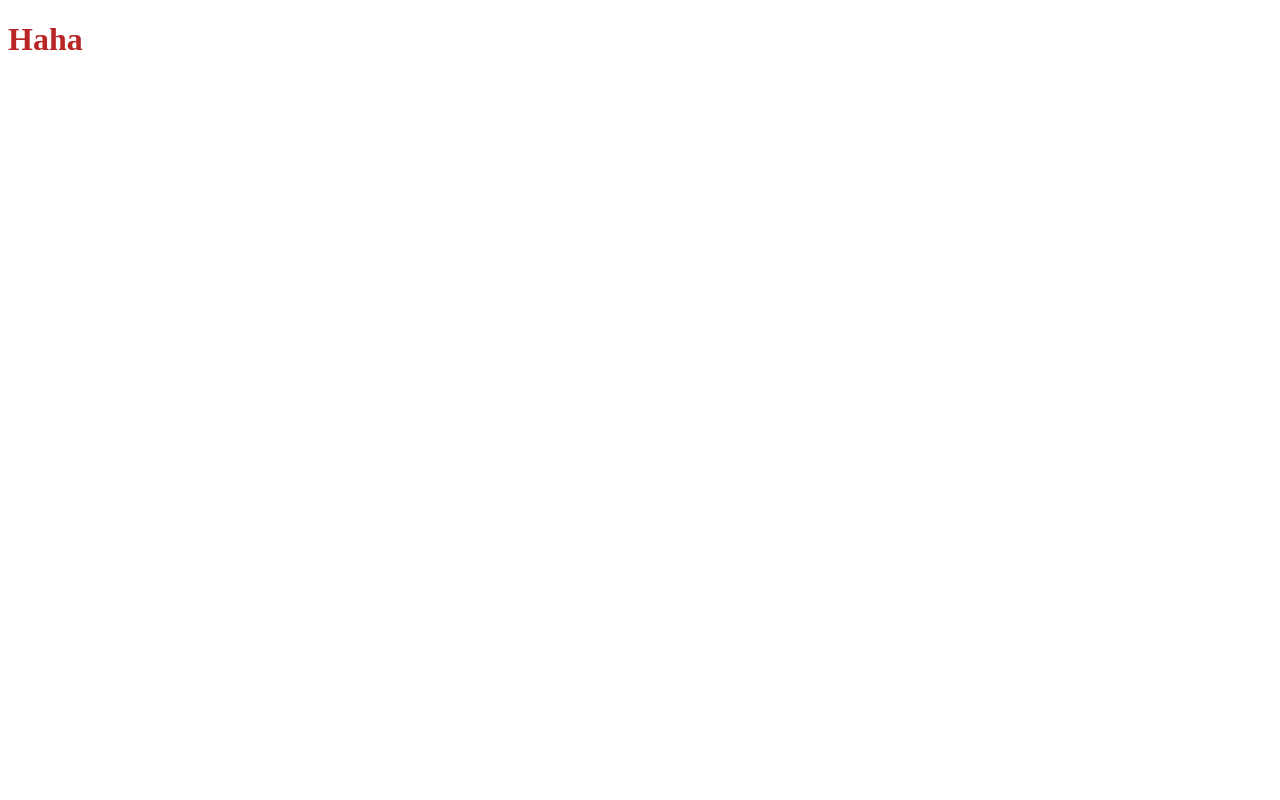
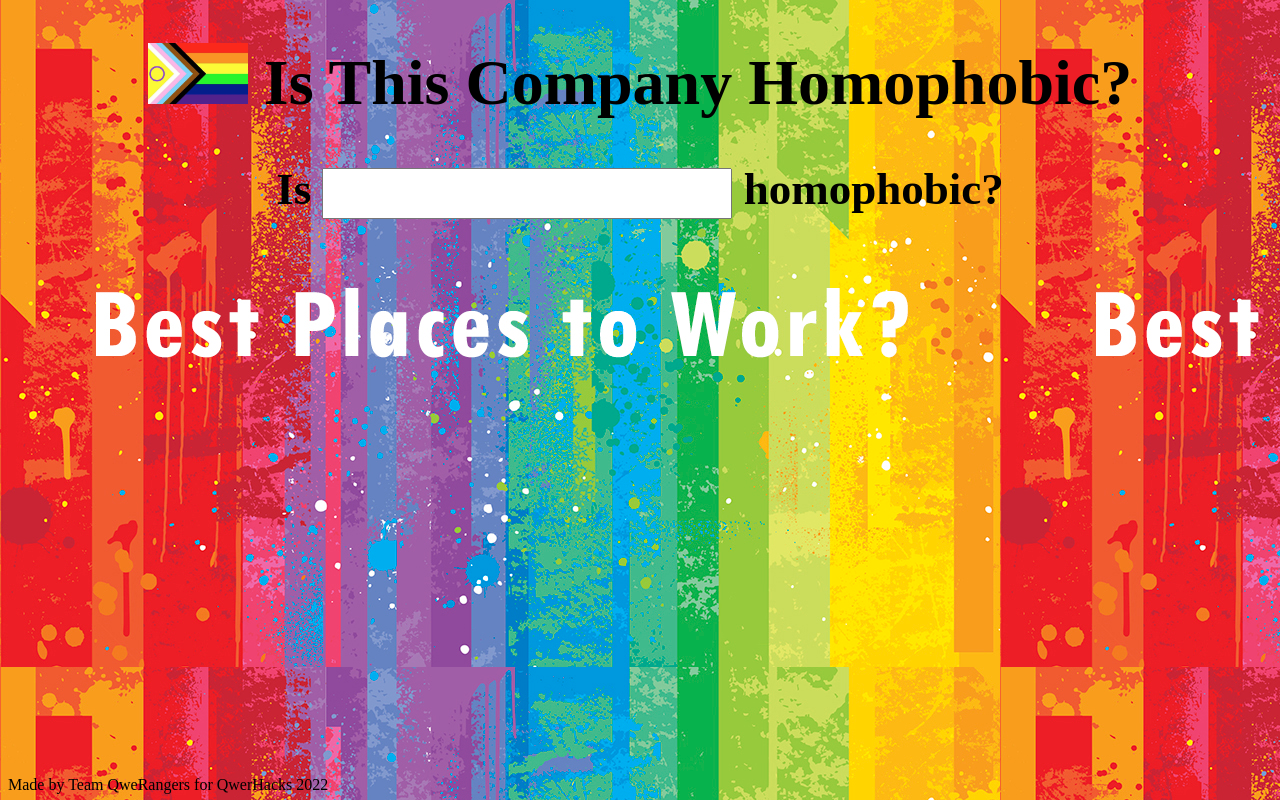
Before and after one commit to kkmd02/QWER-Hacks-QweRangers, a plain HTML site: page homePage/index.html in a window 1280 px wide. Drawn offline with Linux system fonts and the light colour scheme.

Commit message:
website version 0.5 not interactive

```diff
--- a/homePage/index.css
+++ b/homePage/index.css
@@ -1,3 +1,52 @@
-h1 {
-    color: rgb(185, 37, 37);
+body {
+    background-color: rgb(171, 178, 194);
+    background-image: url(../images/LGBTQ-Best-Places-To-Work.jpg);
 }
+
+
+.container {
+    margin-left: auto;
+    margin-right: auto;
+    height: fit-display;
+}
+
+header{
+    height: auto;
+    text-align: center;
+    font-size: 2em
+}
+
+img {
+    max-width: 100px;
+    max-height: 150px;
+}
+
+main {
+    text-align: center;
+    height: auto;
+    font-size: 45px;
+    font-weight: bold;
+}
+
+.textbox1 {
+    height: 45px;
+    width: fit-content;
+}
+
+input[type="text"] {
+    font-size:30px;
+    font-weight: bold;
+    text-align: center;
+}
+
+footer {
+    position: absolute;
+    align-items: center;
+    width: fit-content;
+    bottom: 0;
+    vertical-align: bottom;
+    horizontal-align: center;
+    height: 2.5rem;            /* Footer height */
+    padding-top: 1px;
+    background-color:rbba(128, 128, 128, 0.8);
+  }
--- a/homePage/index.html
+++ b/homePage/index.html
@@ -9,6 +9,22 @@
     <link rel="stylesheet" href="index.css">
 </head>
 <body>
-    <h1>Haha</h1>
+    <div class="container">
+
+        <header>
+            <h1> <img src="/images/prideflag.png" alt="Pride Flag"> Is This Company Homophobic?</h1>
+        </header>
+
+        <main>
+            Is <input id="textBoxId" class="textbox1" type="text"> homophobic?
+            <br>
+            <!--Is <input id="textBoxId" class="textbox1" type="text"> <input id="textBoxId" class="textbox1" type="text">-->
+        </main>
+
+
+        <footer>
+            <p> Made by Team QweRangers for QwerHacks 2022</p>
+        </footer>
+    </div>
 </body>
 </html>
```
Also changed, not shown: aboutPage/about.html (+2 -2 lines), images/LGBTQ-Best-Places-To-Work.jpg (added).
